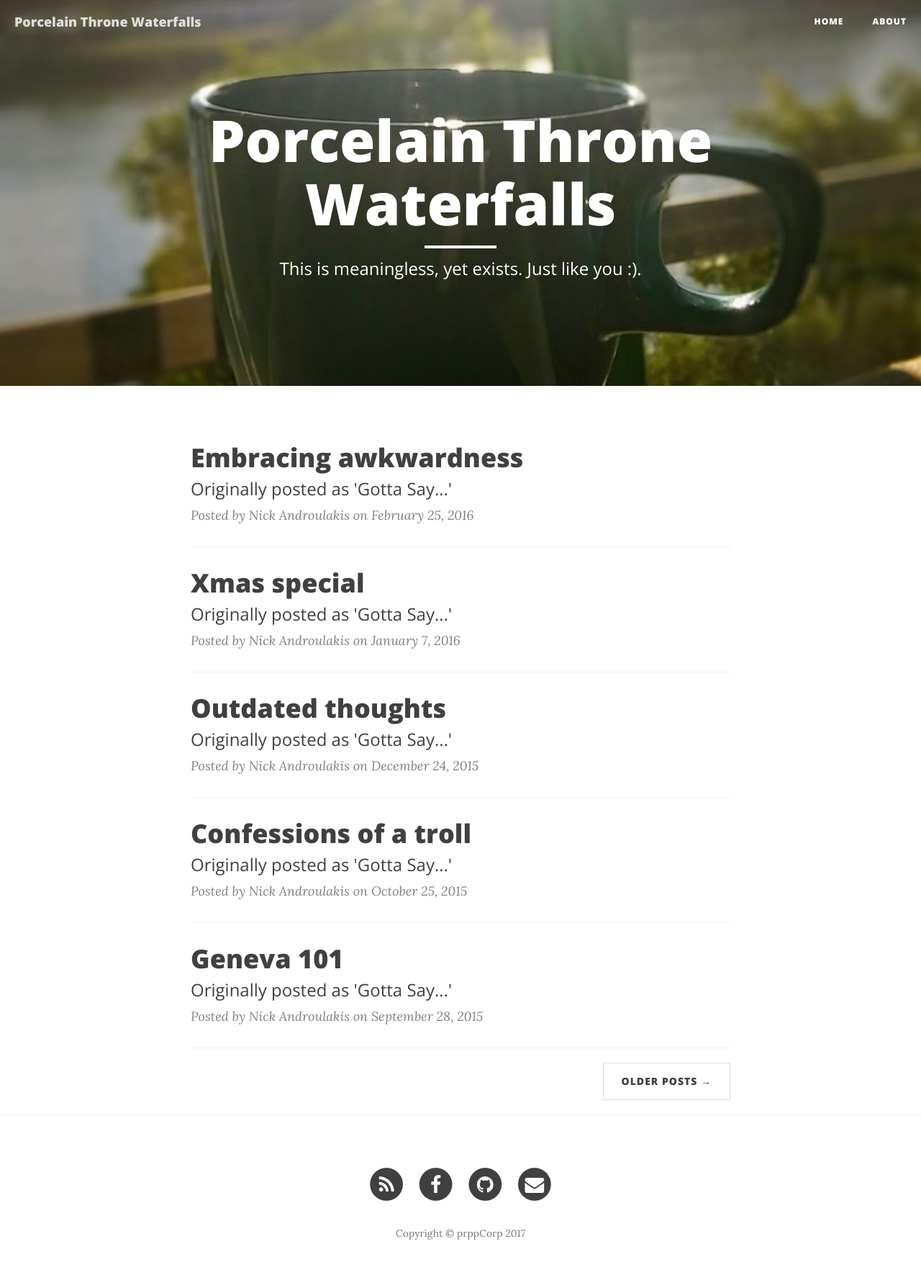
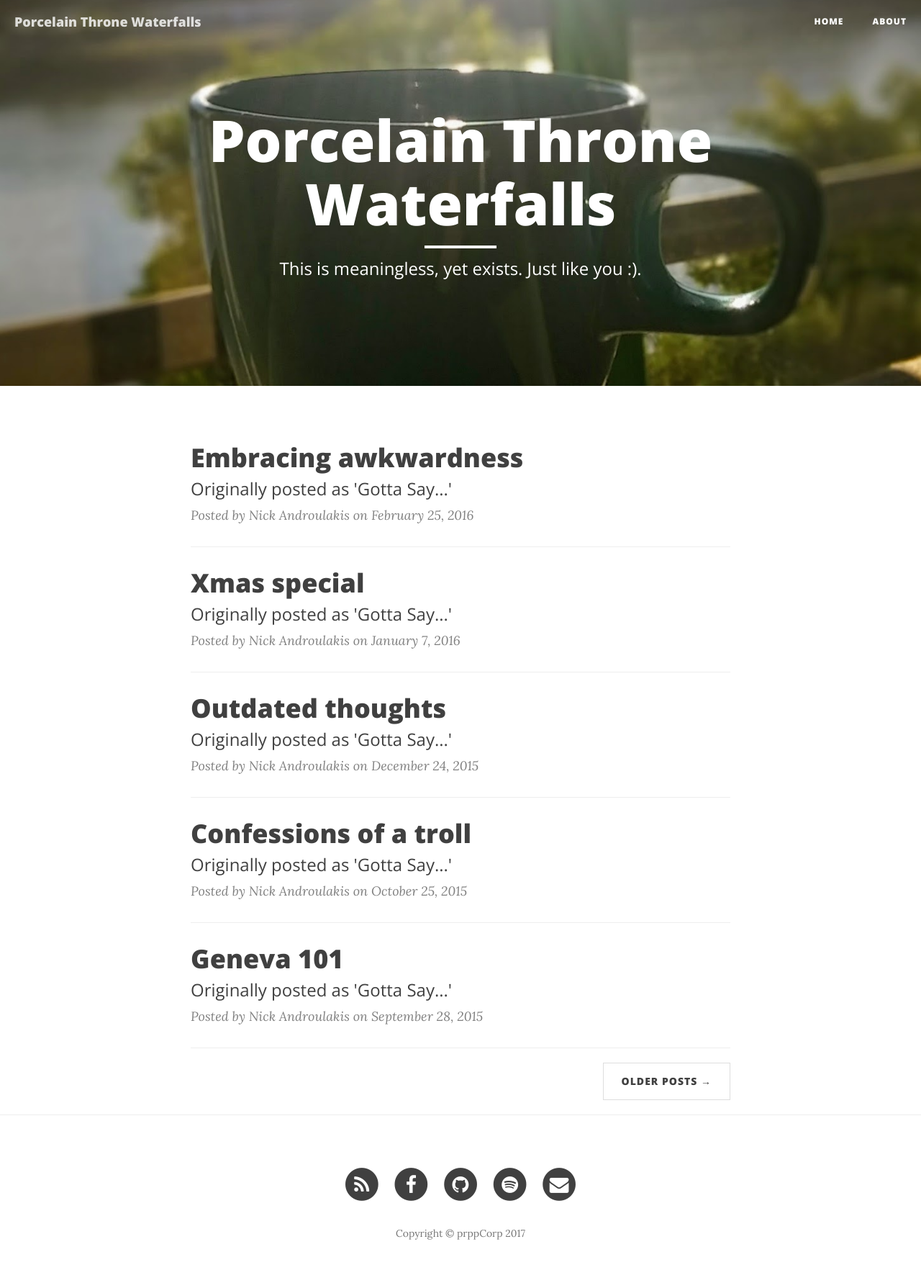
Before and after one commit to nickAndroulakis/PorcelainThroneWaterfalls, a Jekyll site: the page built from index.html, in a window 1280 px wide. Shown: the whole page at 72% size. Built offline with Jekyll 4.4.1, drawn with Linux system fonts in a browser that asks for light colours; nearby versions of some CDN libraries; the list of posts is cut into pages by our own code.

Commit message:
spotify test

```diff
--- a/_includes/footer.html
+++ b/_includes/footer.html
@@ -42,6 +42,14 @@
                         </a>
                     </li>
                     {% endif %}
+                    <li>
+                        <a href="mailto:{{ site.email_username }}">
+                            <span class="fa-stack fa-lg">
+                                <i class="fa fa-circle fa-stack-2x"></i>
+                                <i class="fa fa-spotify fa-stack-1x fa-inverse"></i>
+                            </span>
+                        </a>
+                    </li>
                     {% if site.email_username %}
                     <li>
                         <a href="mailto:{{ site.email_username }}">
```
